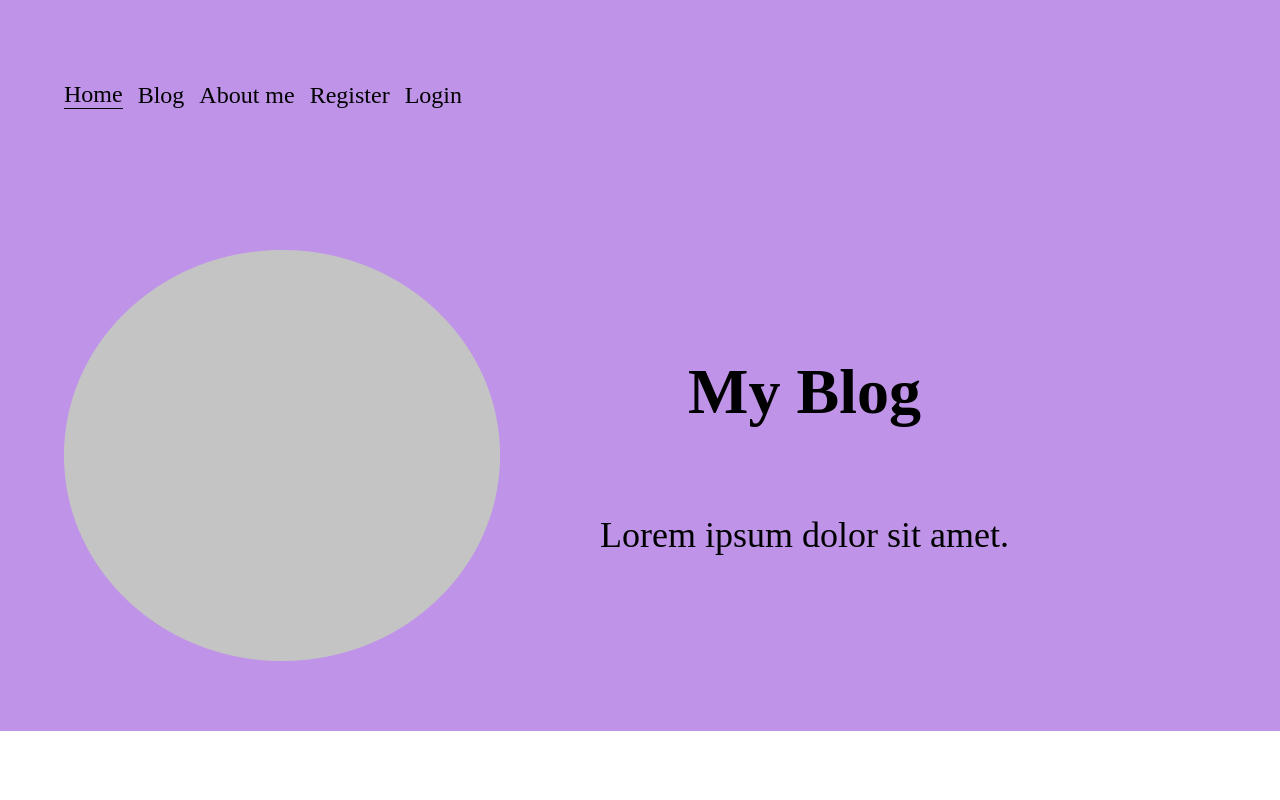
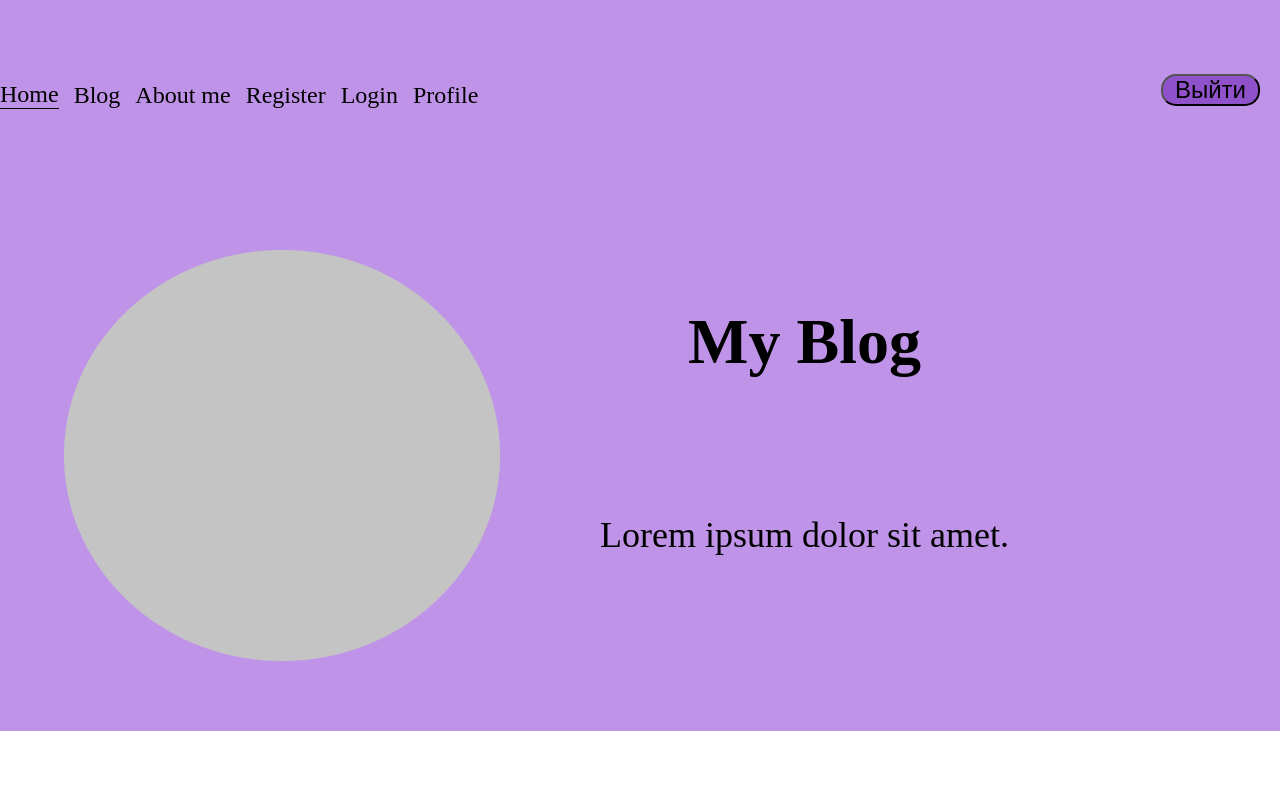
Before and after one commit to Estet07/myBlog, a React (Create React App) app: page / in a window 1280 px wide. Shown: the top 800 px of the page. Built offline with nearby package versions, Linux system fonts and the light colour scheme; a web font is replaced by a local one.

Commit message:
addProfilePage

```diff
--- a/src/App.js
+++ b/src/App.js
@@ -8,6 +8,7 @@ import SinglePostPage from './pages/SinglePostPage/SinglePostPage';
 import RegistrPage from './pages/RegistrPage/RegistrPage';
 import LoginPage from './pages/LoginPage/LoginPage';
 import About from './components/About/About';
+import ProfilePage from './pages/ProfilePage/ProfilePage';
 
 function App() {
   return (
@@ -20,6 +21,7 @@ function App() {
         <Route path='/registr' element={<RegistrPage />} />
         <Route path='/login' element={<LoginPage />}/>
         <Route path='/about' element={<About />}/>
+        <Route path='/profile' element={<ProfilePage />}/>
       </Routes>
       <Footer />
     </>
--- a/src/components/Header/Header.jsx
+++ b/src/components/Header/Header.jsx
@@ -1,11 +1,16 @@
 import React from 'react';
 import styles from './header.module.css'
 import { NavLink } from 'react-router-dom';
+import { useDispatch, useSelector } from 'react-redux';
+import { logout } from '../../redux/userSlice';
+
 
 const Header = () => {
+    const dispatch = useDispatch()
     const activeClass = ({isActive}) =>{
         return isActive ? `${styles.active} ${styles.link}` : styles.link
     }
+    const username = useSelector(state => state.user.currentUser?.username)
     return (
         <header>
             <nav className={styles.nav}>
@@ -14,7 +19,12 @@ const Header = () => {
                 <NavLink to="/about" className={activeClass}>About me</NavLink>
                 <NavLink to="/registr"  className={activeClass}>Register</NavLink>
                 <NavLink to="/login"  className={activeClass}>Login</NavLink>
+                <NavLink to="/profile" className={activeClass}>Profile</NavLink>
             </nav>
+            <p className={styles.username}>{username}</p>
+            <button className={styles.button} onClick={() => dispatch(logout())}>
+                Выйти
+            </button>
         </header>
     );
 };
--- a/src/components/Header/header.module.css
+++ b/src/components/Header/header.module.css
@@ -1,5 +1,7 @@
 header {
     background-color: #BF94E8;
+    display: flex;
+    align-items: center;
 }
 
 .nav {
@@ -19,3 +21,17 @@ header {
 .active {
     border-bottom: 1px solid black;
 }
+.username {
+    font-size: 24px;
+
+
+}
+
+.button {
+    margin: auto 20px;
+    width: 100px;
+    font-size: 24px;
+    border-radius: 15px;
+    background-color: #9052ca;
+
+}
--- a/src/pages/LoginPage/LoginPage.jsx
+++ b/src/pages/LoginPage/LoginPage.jsx
@@ -7,9 +7,15 @@ import { ToastContainer, toast } from "react-toastify";
 import "react-toastify/dist/ReactToastify.css";
 import * as yup from "yup";
 import { useFormik } from "formik";
+import { useDispatch, useSelector } from "react-redux";
+import { loginSuccess } from "../../redux/userSlice";
+import { useNavigate } from "react-router-dom";
 
 const LoginPage = () => {
   const [username, setUsername] = useState('')
+  const dispatch = useDispatch() // позволяет вызвать action
+  const user = useSelector(state => state.user.currentUser)
+  const navigate = useNavigate()
   const validationSchema = yup.object().shape({
     email: yup
       .string()
@@ -27,9 +33,10 @@ const LoginPage = () => {
     onSubmit: async (values) => {
       try {
         const { data } = await login(values);
-        console.log(data);
+        dispatch(loginSuccess(data))
         setUsername(data.username)
         toast("Вы успешно авторизировались");
+        navigate("/profile")
       } catch (err) {
         toast(err.response.data);
       }
--- /dev/null
+++ b/src/pages/ProfilePage/ProfilePage.jsx
@@ -0,0 +1,26 @@
+import React, { useEffect } from 'react';
+import { useSelector } from 'react-redux';
+import { useNavigate } from 'react-router-dom';
+import styles from './profilepage.module.css'
+
+const ProfilePage = () => {
+    const user = useSelector(state => state.user.currentUser)
+
+    const navigate = useNavigate()
+    useEffect(() => {
+        if(!user) {
+            navigate("/login")
+        }
+    })
+    return (
+        <section className={styles.user}>
+            <div className={styles.wrapper}>
+                <h1>{user?.username}</h1>
+                <p>{user?.email}</p>
+                <p>{user?.createdAt}</p>
+            </div>
+        </section>
+    );
+};
+
+export default ProfilePage;
--- /dev/null
+++ b/src/pages/ProfilePage/profilepage.module.css
@@ -0,0 +1,10 @@
+.wrapper {
+    width: 70%;
+    margin: auto;
+}
+
+.wrapper h1,p {
+    font-size: 40px;
+    text-align: center;
+    padding: 50px 0;
+}
--- a/src/redux/userSlice.js
+++ b/src/redux/userSlice.js
@@ -17,3 +17,4 @@ const userSlice = createSlice({
 })
 
 export default userSlice.reducer
+export const { loginSuccess, logout } = userSlice.actions
```
